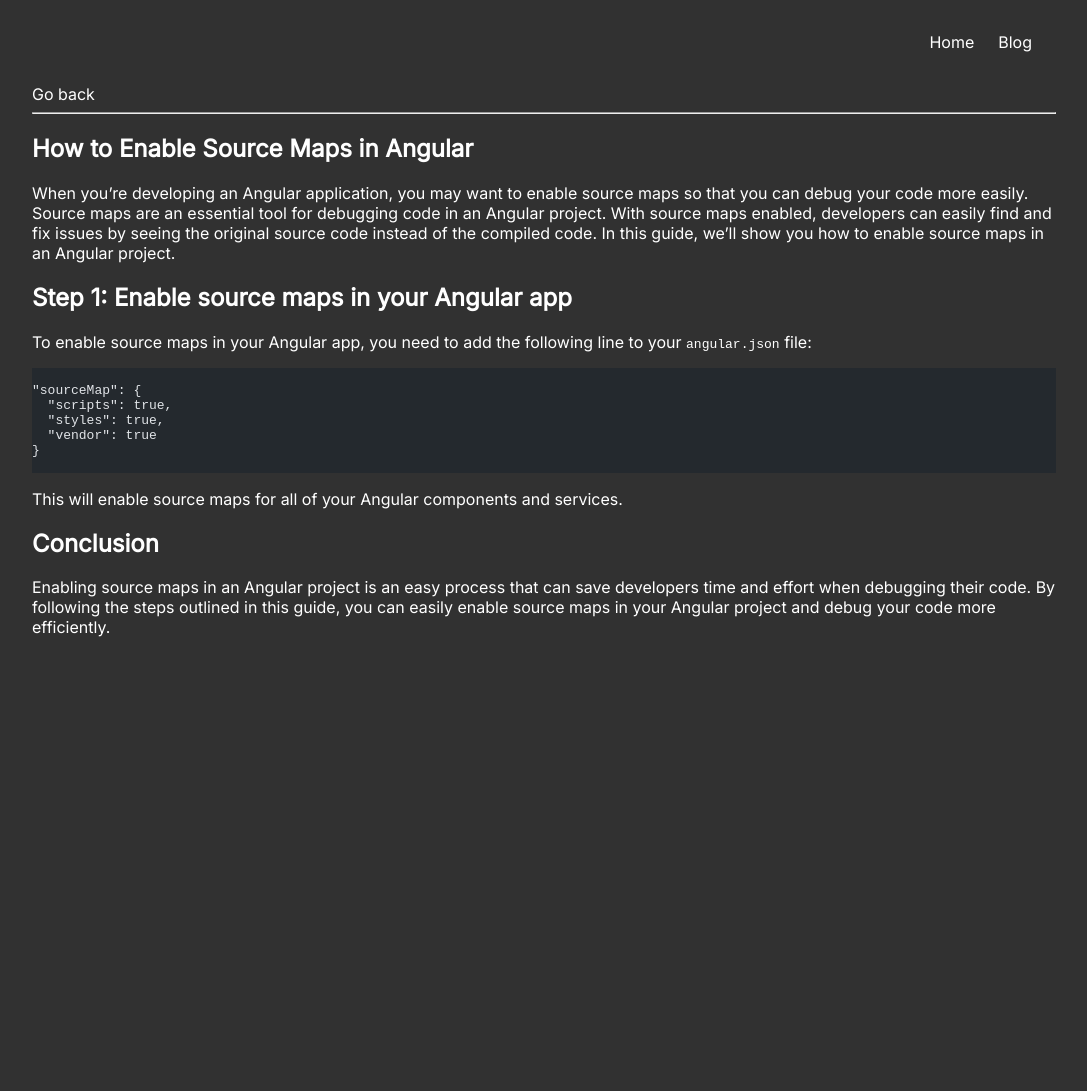
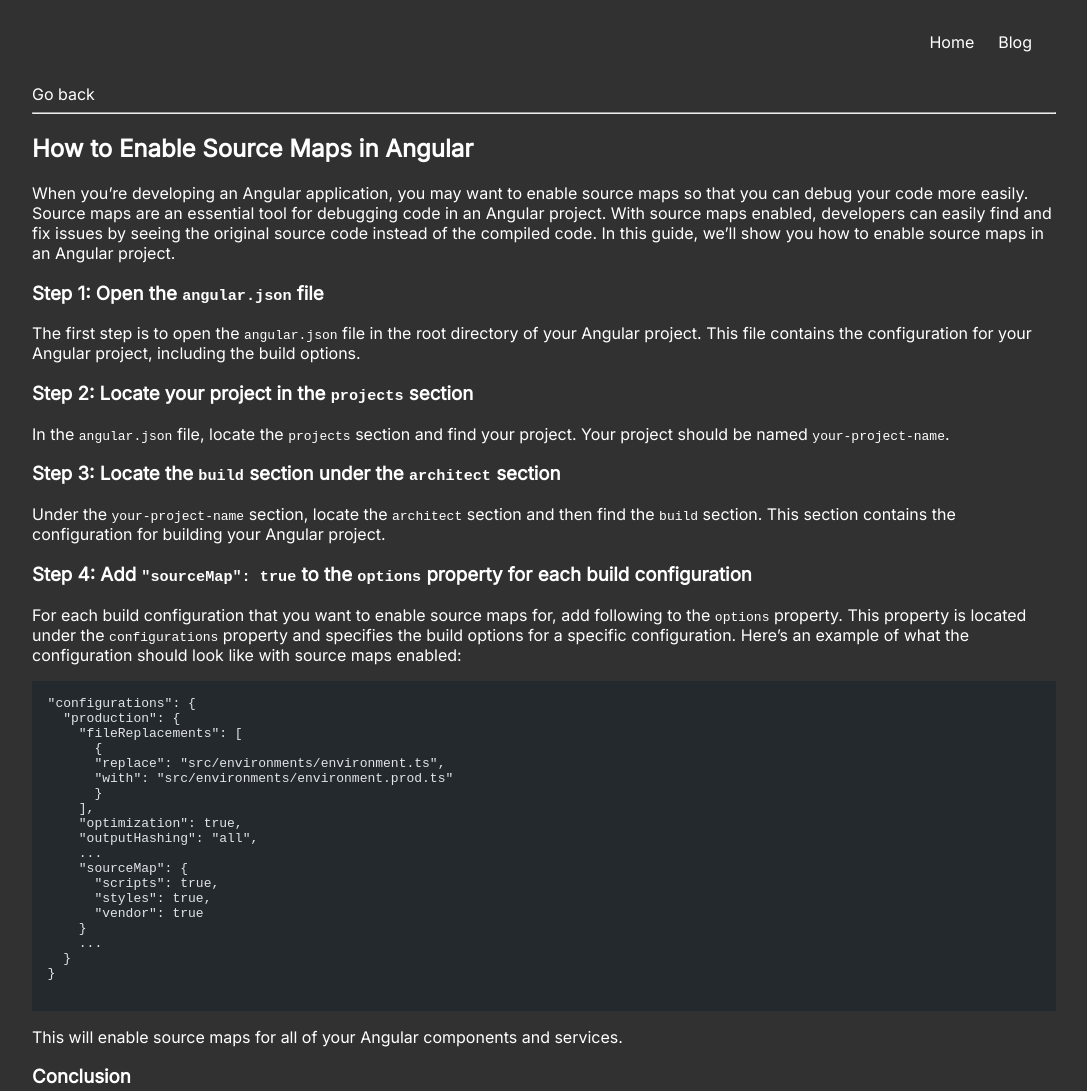
Before and after one commit to akshay3001/akshay-portfolio, an Astro site: page /blog/enable-angular-source-maps in a window 1280 px wide. Shown: the top 1091 px of the page, without its empty margins (96-1183 px from the left). Before the commit the page ends 800 px from the top, so only its background shows below. Built offline with nearby package versions, Linux system fonts and the light colour scheme; Astro itself is replaced by a stand-in of ours; code samples lack their colours.

Commit message:
feat: updating blog

````diff
--- a/src/pages/blog/enable-angular-source-maps.md
+++ b/src/pages/blog/enable-angular-source-maps.md
@@ -9,22 +9,49 @@
 
 When you're developing an Angular application, you may want to enable source maps so that you can debug your code more easily. Source maps are an essential tool for debugging code in an Angular project. With source maps enabled, developers can easily find and fix issues by seeing the original source code instead of the compiled code. In this guide, we'll show you how to enable source maps in an Angular project.
 
-## Step 1: Enable source maps in your Angular app
+### Step 1: Open the `angular.json` file
 
-To enable source maps in your Angular app, you need to add the following line to your `angular.json` file:
+The first step is to open the `angular.json` file in the root directory of your Angular project. This file contains the configuration for your Angular project, including the build options.
+
+### Step 2: Locate your project in the `projects` section
+
+In the `angular.json` file, locate the `projects` section and find your project. Your project should be named `your-project-name`.
+
+### Step 3: Locate the `build` section under the `architect` section
+
+Under the `your-project-name` section, locate the `architect` section and then find the `build` section. This section contains the configuration for building your Angular project.
+
+### Step 4: Add `"sourceMap": true` to the `options` property for each build configuration
+
+For each build configuration that you want to enable source maps for, add following to the `options` property. This property is located under the `configurations` property and specifies the build options for a specific configuration. Here's an example of what the configuration should look like with source maps enabled:
 
 ```json
 
-"sourceMap": {
-  "scripts": true,
-  "styles": true,
-  "vendor": true
-}
+  "configurations": {
+    "production": {
+      "fileReplacements": [
+        {
+        "replace": "src/environments/environment.ts",
+        "with": "src/environments/environment.prod.ts"
+        }
+      ],
+      "optimization": true,
+      "outputHashing": "all",
+      ...
+      "sourceMap": {
+        "scripts": true,
+        "styles": true,
+        "vendor": true
+      }
+      ...
+    }
+  }
+
 
 ```
 
 This will enable source maps for all of your Angular components and services.
 
-## Conclusion
+### Conclusion
 
 Enabling source maps in an Angular project is an easy process that can save developers time and effort when debugging their code. By following the steps outlined in this guide, you can easily enable source maps in your Angular project and debug your code more efficiently.
````
